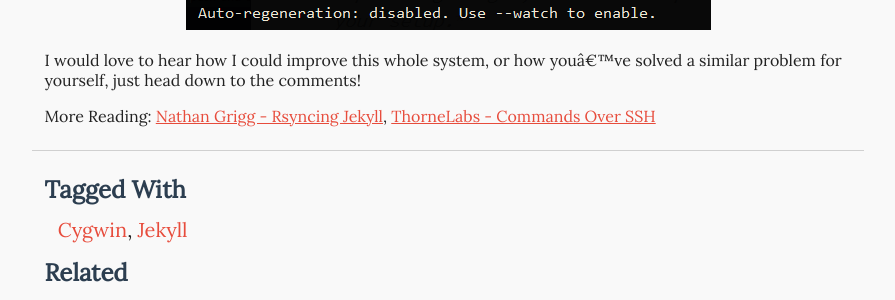
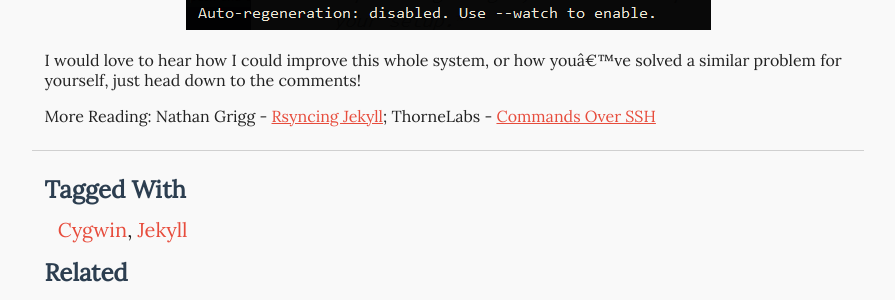
Before and after one commit to WillPresley/willpresley-dotcom, a Jekyll site: the page built from blog/_posts/2015-03-08-push-then-build-jekyll-site.md, in a window 1280 px wide. Shown: the part 2930-3230 px from the top of the page, without its empty margins (192-1087 px from the left). Built offline with Jekyll 4.4.1, drawn with Linux system fonts in a browser that asks for light colours; comment, search, counter and statistics services are not loaded.

Commit message:
Push up a good portion of the portfolio design and first project. Not finished.

```diff
--- a/_layouts/project.html
+++ b/_layouts/project.html
@@ -17,8 +17,8 @@ layout: default
     </div>
 
     <div class="project-specific-info">
-        <h3>What I did for this project:</h3>
-        {{ page.project_description }}
+        <h3>What I did on this project:</h3>
+        {{ page.what_was_done }}
     </div>
 
     {% if page.endorsements %}
--- a/_sass/screen.scss
+++ b/_sass/screen.scss
@@ -420,6 +420,7 @@ ul.posts {
 
 
 .project-image_large {
+    margin-top: 1em;
 
     img {
 
--- a/blog/_posts/2015-03-08-push-then-build-jekyll-site.md
+++ b/blog/_posts/2015-03-08-push-then-build-jekyll-site.md
@@ -83,4 +83,4 @@ I have added the script to my Cygwin home directory, given it executable permiss
 
 I would love to hear how I could improve this whole system, or how you've solved a similar problem for yourself, just head down to the comments!
 
-More Reading: [Nathan Grigg - Rsyncing Jekyll](http://nathangrigg.net/2012/04/rsyncing-jekyll/){:target="_blank"}, [ThorneLabs - Commands Over SSH](http://thornelabs.net/2013/08/21/simple-ways-to-send-multiple-line-commands-over-ssh.html){:target="_blank"}
+More Reading: Nathan Grigg - [Rsyncing Jekyll](http://nathangrigg.net/2012/04/rsyncing-jekyll/){:target="_blank"}; ThorneLabs - [Commands Over SSH](http://thornelabs.net/2013/08/21/simple-ways-to-send-multiple-line-commands-over-ssh.html){:target="_blank"}
--- a/css/screen.css
+++ b/css/screen.css
@@ -637,13 +637,17 @@ ul.posts.related-posts {
 }
 
 /* Individual Project Page */
-/* line 426, ../_sass/screen.scss */
+/* line 422, ../_sass/screen.scss */
+.project-image_large {
+  margin-top: 1em;
+}
+/* line 427, ../_sass/screen.scss */
 .project-image_large img.bordered {
   border: 1px solid #D0D0D0;
 }
 
 /* Site Footer */
-/* line 433, ../_sass/screen.scss */
+/* line 434, ../_sass/screen.scss */
 .site footer {
   font-size: 95%;
   color: #323232;
@@ -651,45 +655,45 @@ ul.posts.related-posts {
   margin-top: 1em;
   overflow: hidden;
 }
-/* line 440, ../_sass/screen.scss */
+/* line 441, ../_sass/screen.scss */
 .site footer a {
   color: #e74c3c;
 }
-/* line 443, ../_sass/screen.scss */
+/* line 444, ../_sass/screen.scss */
 .site footer a:hover {
   color: #d62c1a;
   text-decoration: none;
 }
-/* line 449, ../_sass/screen.scss */
+/* line 450, ../_sass/screen.scss */
 .site footer .contact {
   display: inline-block;
   width: 50%;
 }
-/* line 454, ../_sass/screen.scss */
+/* line 455, ../_sass/screen.scss */
 .site footer .links {
   display: inline-block;
   width: 49%;
   text-align: right;
 }
-/* line 460, ../_sass/screen.scss */
+/* line 461, ../_sass/screen.scss */
 .site footer .credits {
   text-align: center;
   font-size: 105%;
   color: #898989;
 }
-/* line 465, ../_sass/screen.scss */
+/* line 466, ../_sass/screen.scss */
 .site footer .credits p {
   margin: 0;
   padding: 0;
   vertical-align: middle;
 }
-/* line 470, ../_sass/screen.scss */
+/* line 471, ../_sass/screen.scss */
 .site footer .credits p a {
   display: inline-block;
   text-decoration: none;
   color: #898989;
 }
-/* line 475, ../_sass/screen.scss */
+/* line 476, ../_sass/screen.scss */
 .site footer .credits p a img {
   -ms-filter: "progid:DXImageTransform.Microsoft.Alpha(Opacity=60)";
   opacity: 0.6;
@@ -700,12 +704,12 @@ ul.posts.related-posts {
   -webkit-transition: opacity, 0.35s;
           transition: opacity, 0.35s;
 }
-/* line 484, ../_sass/screen.scss */
+/* line 485, ../_sass/screen.scss */
 .site footer .credits p a:hover {
   color: #6a6a6a;
   text-decoration: underline;
 }
-/* line 488, ../_sass/screen.scss */
+/* line 489, ../_sass/screen.scss */
 .site footer .credits p a:hover img {
   -ms-filter: "progid:DXImageTransform.Microsoft.Alpha(Opacity=100)";
   opacity: 1;
@@ -973,115 +977,115 @@ ul.posts.related-posts {
 
 /* Media Queries */
 @media screen and (min-width: 480px) {
-  /* line 503, ../_sass/screen.scss */
+  /* line 504, ../_sass/screen.scss */
   .horiz-nav a {
     font-size: 22px;
   }
 
-  /* line 507, ../_sass/screen.scss */
+  /* line 508, ../_sass/screen.scss */
   .horiz-nav .menu-separator {
     font-size: 16px;
   }
 
-  /* line 511, ../_sass/screen.scss */
+  /* line 512, ../_sass/screen.scss */
   .title a {
     font-size: 64px;
     line-height: 1.2;
   }
 
-  /* line 516, ../_sass/screen.scss */
+  /* line 517, ../_sass/screen.scss */
   .site {
     width: 90%;
   }
 }
 @media screen and (min-width: 768px) {
-  /* line 522, ../_sass/screen.scss */
+  /* line 523, ../_sass/screen.scss */
   .title a {
     font-size: 70px;
   }
 
-  /* line 526, ../_sass/screen.scss */
+  /* line 527, ../_sass/screen.scss */
   .site {
     width: 80%;
   }
-  /* line 529, ../_sass/screen.scss */
+  /* line 530, ../_sass/screen.scss */
   .site h1, .site h2, .site h3, .site h4, .site h5, .site h6 {
     line-height: 1.25;
   }
-  /* line 533, ../_sass/screen.scss */
+  /* line 534, ../_sass/screen.scss */
   .site h1 {
     font-size: 240%;
   }
-  /* line 537, ../_sass/screen.scss */
+  /* line 538, ../_sass/screen.scss */
   .site h2 {
     font-size: 200%;
   }
-  /* line 541, ../_sass/screen.scss */
+  /* line 542, ../_sass/screen.scss */
   .site h3 {
     font-size: 160%;
   }
-  /* line 545, ../_sass/screen.scss */
+  /* line 546, ../_sass/screen.scss */
   .site h4 {
     font-size: 130%;
   }
-  /* line 549, ../_sass/screen.scss */
+  /* line 550, ../_sass/screen.scss */
   .site h5 {
     font-size: 115%;
   }
 
-  /* line 554, ../_sass/screen.scss */
+  /* line 555, ../_sass/screen.scss */
   .main-content ul,
   .main-content ol {
     margin: 0.75em 2em 0.75em 0.5em;
   }
 }
 @media screen and (min-width: 940px) {
-  /* line 561, ../_sass/screen.scss */
+  /* line 562, ../_sass/screen.scss */
   .horiz-nav {
     float: right;
     max-width: 50%;
     margin: 2em 0 1em;
   }
 
-  /* line 567, ../_sass/screen.scss */
+  /* line 568, ../_sass/screen.scss */
   .title {
     display: inline-block;
     max-width: 50%;
   }
-  /* line 571, ../_sass/screen.scss */
+  /* line 572, ../_sass/screen.scss */
   .title a {
     font-size: 64px;
   }
 
-  /* line 576, ../_sass/screen.scss */
+  /* line 577, ../_sass/screen.scss */
   .site {
     width: 70%;
   }
 }
 @media screen and (min-width: 1024px) {
-  /* line 582, ../_sass/screen.scss */
+  /* line 583, ../_sass/screen.scss */
   .horiz-nav {
     margin: 2.5em 0 1em;
   }
 
-  /* line 586, ../_sass/screen.scss */
+  /* line 587, ../_sass/screen.scss */
   .title a {
     font-size: 76px;
   }
 
-  /* line 590, ../_sass/screen.scss */
+  /* line 591, ../_sass/screen.scss */
   .site {
     width: 75%;
   }
 }
 @media screen and (min-width: 1240px) {
-  /* line 596, ../_sass/screen.scss */
+  /* line 597, ../_sass/screen.scss */
   .site {
     width: 65%;
   }
 }
 @media screen and (max-width: 455px) {
-  /* line 602, ../_sass/screen.scss */
+  /* line 603, ../_sass/screen.scss */
   .site footer .contact,
   .site footer .links {
     display: block;
@@ -1089,20 +1093,20 @@ ul.posts.related-posts {
     text-align: left;
   }
 
-  /* line 609, ../_sass/screen.scss */
+  /* line 610, ../_sass/screen.scss */
   .site footer .contact p {
     margin: 0.5em 0 0 0;
     line-height: 2;
   }
 
-  /* line 614, ../_sass/screen.scss */
+  /* line 615, ../_sass/screen.scss */
   .site footer .links p {
     margin: 0 0 0.75em 0;
     line-height: 2;
   }
 }
 @media screen and (max-width: 600px) {
-  /* line 621, ../_sass/screen.scss */
+  /* line 622, ../_sass/screen.scss */
   .horiz-nav,
   .title {
     text-align: center;
```
Also changed, not shown: _projects/ev-ou-cas.yml (+15 -15 lines).
